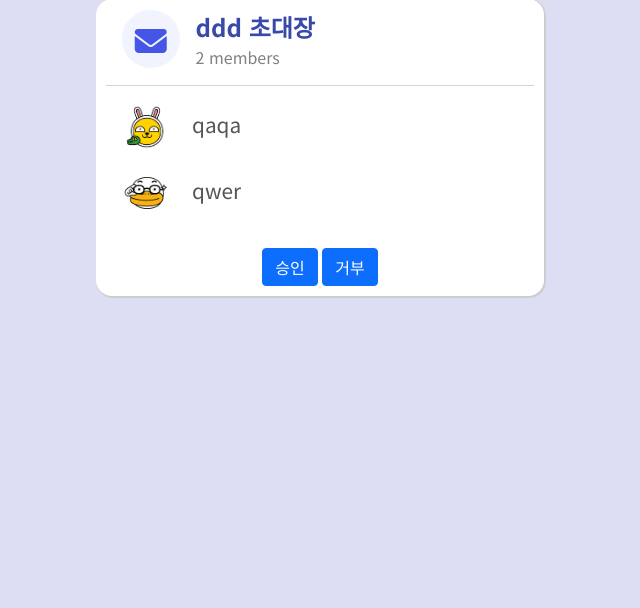
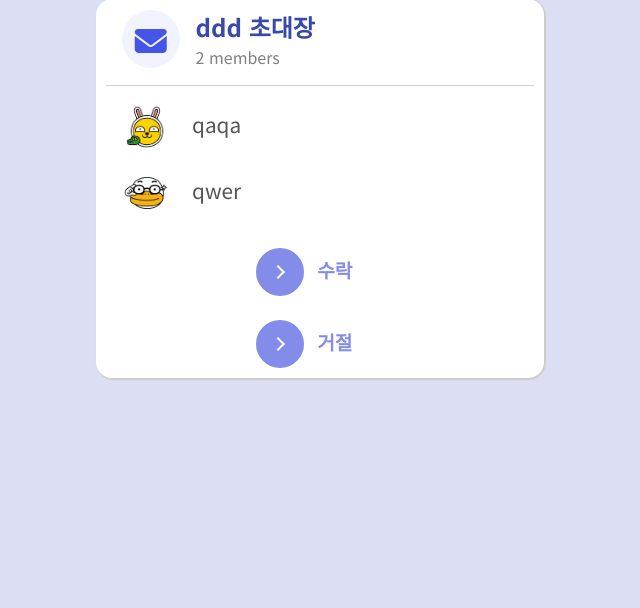
Before and after one commit to kminzy/Heroku_Groumee, a Django app: page /groupInvitation/1 in a window 1280 px wide. Shown: the part 102-710 px from the top of the page, without its empty margins (320-960 px from the left). Run offline with Django 3.2, Linux system fonts and the light colour scheme; a user stored in the database is signed in; data comes from the database, SQL or seed files in the repository; both versions use the stored data as it was after the commit; some libraries are stand-ins or nearby versions; some web fonts are replaced.

Commit message:
comment & groupinvitation css

```diff
--- a/calendarproject/calendarproject/urls.py
+++ b/calendarproject/calendarproject/urls.py
@@ -27,7 +27,7 @@ urlpatterns = [
     path('group/<str:id>',views.groupCalendar_view,name="groupCalendar_view"),
     path('group/<str:id>/addschedule', views.createGroupSchedule, name="createGroupSchedule"),
     path('group/<str:id>/addcomment', views.addComment, name="addComment"),
-    path('group//<str:group_id>/delcomment/<str:commit_id>', views.delComment, name="delComment"),
+    path('group/<str:group_id>/delcomment/<str:comment_id>', views.delComment, name="delComment"),
     path('group/<str:id>/leaveGroup',views.leaveGroup,name="leaveGroup"),
     path('addschedule/<str:id>', views.allowRegister, name="allowRegister"),
     path('deleteschedule/<str:id>', views.deleteGroupSchedule, name="deleteGroupSchedule"),
--- a/calendarproject/groupmeet/static/css/groupinvitation.css
+++ b/calendarproject/groupmeet/static/css/groupinvitation.css
@@ -109,3 +109,83 @@ table{             /* 부트스트랩 css 상쇄 */
 .buttons{
     margin-top: 30px;
 }
+
+
+ button {
+	 position: relative;
+	 display: inline-block;
+	 cursor: pointer;
+	 outline: none;
+	 border: 0;
+	 vertical-align: middle;
+	 text-decoration: none;
+	 background: transparent;
+	 padding: 0;
+	 font-size: 1.2rem;
+	 font-family: inherit;
+}
+ button.selectbtn {
+	 width: 8rem;
+	 height: auto;
+}
+ button.selectbtn .circle {
+	 transition: all 0.45s cubic-bezier(0.65, 0, 0.076, 1);
+	 position: relative;
+	 display: block;
+	 margin: 0;
+	 width: 3rem;
+	 height: 3rem;
+	 background: #838de9;
+	 border-radius: 1.625rem;
+}
+ button.selectbtn .circle .icon {
+	 transition: all 0.45s cubic-bezier(0.65, 0, 0.076, 1);
+	 position: absolute;
+	 top: 0;
+	 bottom: 0;
+	 margin: auto;
+	 background: #fff;
+}
+ button.selectbtn .circle .icon.arrow {
+	 transition: all 0.45s cubic-bezier(0.65, 0, 0.076, 1);
+	 left: 0.625rem;
+	 width: 1.125rem;
+	 height: 0.125rem;
+	 background: none;
+}
+ button.selectbtn .circle .icon.arrow::before {
+	 position: absolute;
+	 content: '';
+	 top: -0.25rem;
+	 right: 0.0625rem;
+	 width: 0.625rem;
+	 height: 0.625rem;
+	 border-top: 0.125rem solid #fff;
+	 border-right: 0.125rem solid #fff;
+	 transform: rotate(45deg);
+}
+ button.selectbtn .button-text {
+	 transition: all 0.45s cubic-bezier(0.65, 0, 0.076, 1);
+	 position: absolute;
+	 top: 0;
+	 left: 0;
+	 right: 0;
+	 bottom: 0;
+	 padding: 0.75rem 0;
+	 margin: 0 0 0 1.85rem;
+	 color: #838de9;
+	 font-weight: 700;
+	 line-height: 1.1;
+	 text-align: center;
+	 text-transform: uppercase;
+}
+ button:hover .circle {
+	 width: 100%;
+}
+ button:hover .circle .icon.arrow {
+	 background: #fff;
+	 transform: translate(1rem, 0);
+}
+ button:hover .button-text {
+	 color: #fff;
+}
--- a/calendarproject/groupmeet/templates/groupInvitation.html
+++ b/calendarproject/groupmeet/templates/groupInvitation.html
@@ -29,8 +29,22 @@
         </div>
 
         <div class="buttons">
+            <!--
             <button class="btn btn-primary" type="button" onclick="location.href='{% url 'acceptInvitation' usergroup.id %}'">승인</button>
             <button class="btn btn-primary" type="button" onclick="location.href='{% url 'refuseInvitation' usergroup.id %}'">거부</button>
+            -->
+            <button class="selectbtn" onclick="location.href='{% url 'acceptInvitation' usergroup.id %}'">
+                <span class="circle" aria-hidden="true">
+                    <span class="icon arrow"></span>
+                </span>
+                <span class="button-text">수락</span>
+            </button><br><br>
+            <button class="selectbtn" onclick="location.href='{% url 'refuseInvitation' usergroup.id %}'">
+                <span class="circle" aria-hidden="true">
+                    <span class="icon arrow"></span>
+                </span>
+                <span class="button-text">거절</span>
+            </button>
         </div>
     </div>
 
```
Also changed, not shown: calendarproject/db.sqlite3, calendarproject/media/images/p4.jpg (added), calendarproject/media/images/p7.jpg (added).
